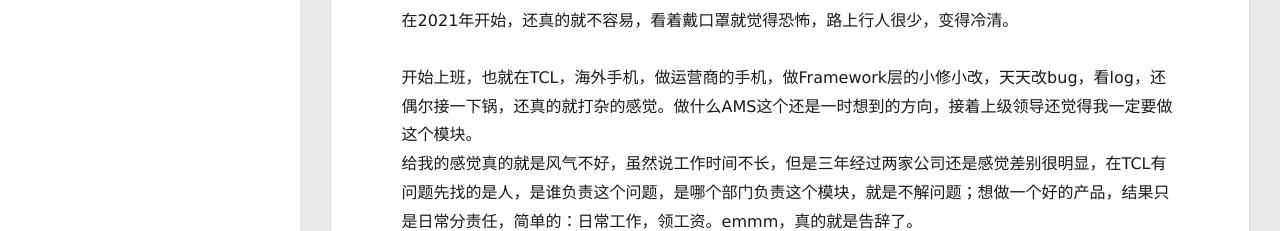
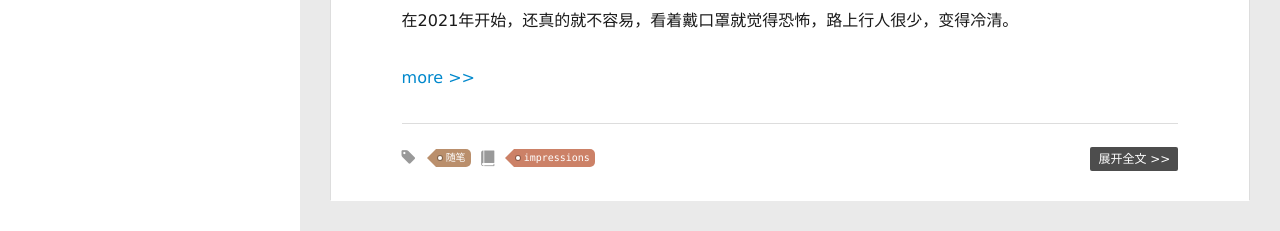
Before and after one commit to daynearby/blog, a plain HTML site: page index.html in a window 1280 px wide. Shown: the part 569-800 px from the top of the page. Drawn offline with Linux system fonts and the light colour scheme.

Commit message:
Site updated: 2024-07-15 14:46:35

```diff
--- a/index.html
+++ b/index.html
@@ -258,8 +258,8 @@
     <div class="article-entry" itemprop="articleBody">
 
         <p>在2021年开始，还真的就不容易，看着戴口罩就觉得恐怖，路上行人很少，变得冷清。</p>
-<p>开始上班，也就在TCL，海外手机，做运营商的手机，做Framework层的小修小改，天天改bug，看log，还偶尔接一下锅，还真的就打杂的感觉。做什么AMS这个还是一时想到的方向，接着上级领导还觉得我一定要做这个模块。<br>给我的感觉真的就是风气不好，虽然说工作时间不长，但是三年经过两家公司还是感觉差别很明显，在TCL有问题先找的是人，是谁负责这个问题，是哪个部门负责这个模块，就是不解问题；想做一个好的产品，结果只是日常分责任，简单的：日常工作，领工资。emmm，真的就是告辞了。<br>2020年底还部门有一个创新项目，连个完整的需求都没有，直接口头说，什么都是口头，问一次说一点，真的全靠想象。还以为完善功能做完项目，可能真的就是我一厢情愿罢了。</p>
-<p>后续入职雷霆游戏，做游戏社区。一开始的感觉：大公司的社区，类似米哈游下的米游社，是有这样的感觉。但是做了半年的感觉，方希那个有点怪，不知道在做什么，完全没有方向的感觉。一开始，是一种为了做需求而做需求的感觉，都是乱七八糟，为什么连本身应用的问题都不知道，说了问题还不愿意做，还是没有发现？持续一段时候后，换了产品。有一种为了做需求而做需求的感觉，完全没什么用，就是从简单的数据来说，用户量什么的、活跃量的，并没什么变化；后续为了做数据才做数据，开始烧钱的第一阶段，但是烧钱也没烧多少，应该原因主要是上面没有给这样的方向，也就是没有烧起来。真的很迷，方向不对，不分析数据，真的就是很随便的感觉，根本不像商业项目。但是但是总比之前的环境更好，现在是做事，好好干就可以，不需要担心接锅什么这些问题。但是方向不明确，看坚持一年，还能做出什么东西，到底是为了做数据还是为了做需求。</p>
+
+          <a class="article-more-a" href="/2022/01/01/impressions-2021/#more">more >></a>
 
 
 
```
Also changed, not shown: 2022/01/01/impressions-2021/index.html (+4 -3 lines).
